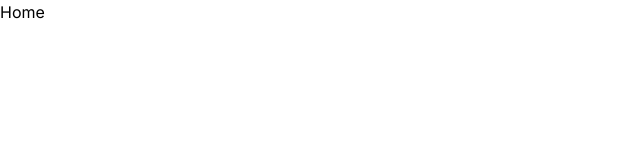
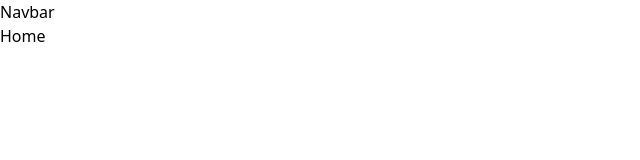
Before and after one commit to byiringiroscar/questionnlp-frontend, a Next.js app: page / in a window 1280 px wide. Shown: the top 160 px of the page, without its empty margins (0-640 px from the left). Built offline with nearby package versions, Linux system fonts and the light colour scheme.

Commit message:
wip on navbar

```diff
--- a/app/layout.tsx
+++ b/app/layout.tsx
@@ -1,8 +1,7 @@
 import type { Metadata } from "next";
-import { Inter } from "next/font/google";
 import "./globals.css";
+import Navbar from "@/components/Navbar";
 
-const inter = Inter({ subsets: ["latin"] });
 
 export const metadata: Metadata = {
   title: "Create Next App",
@@ -16,7 +15,10 @@ export default function RootLayout({
 }>) {
   return (
     <html lang="en">
-      <body className={inter.className}>{children}</body>
+      <body className="flex flex-col min-h-screen">
+        <Navbar />
+        {children}
+        </body>
     </html>
   );
 }
--- /dev/null
+++ b/components/Navbar.tsx
@@ -0,0 +1,9 @@
+import React from 'react'
+
+const Navbar = () => {
+  return (
+    <div>Navbar</div>
+  )
+}
+
+export default Navbar
```
